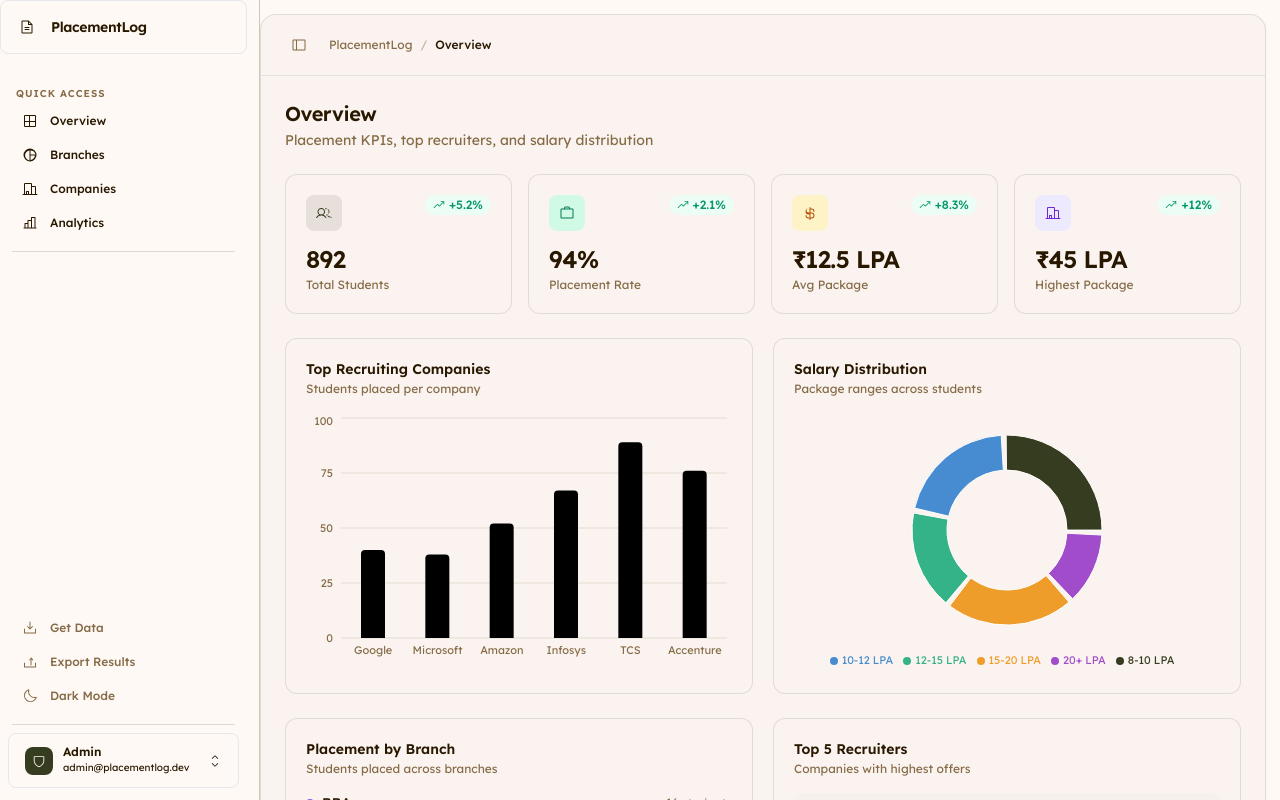
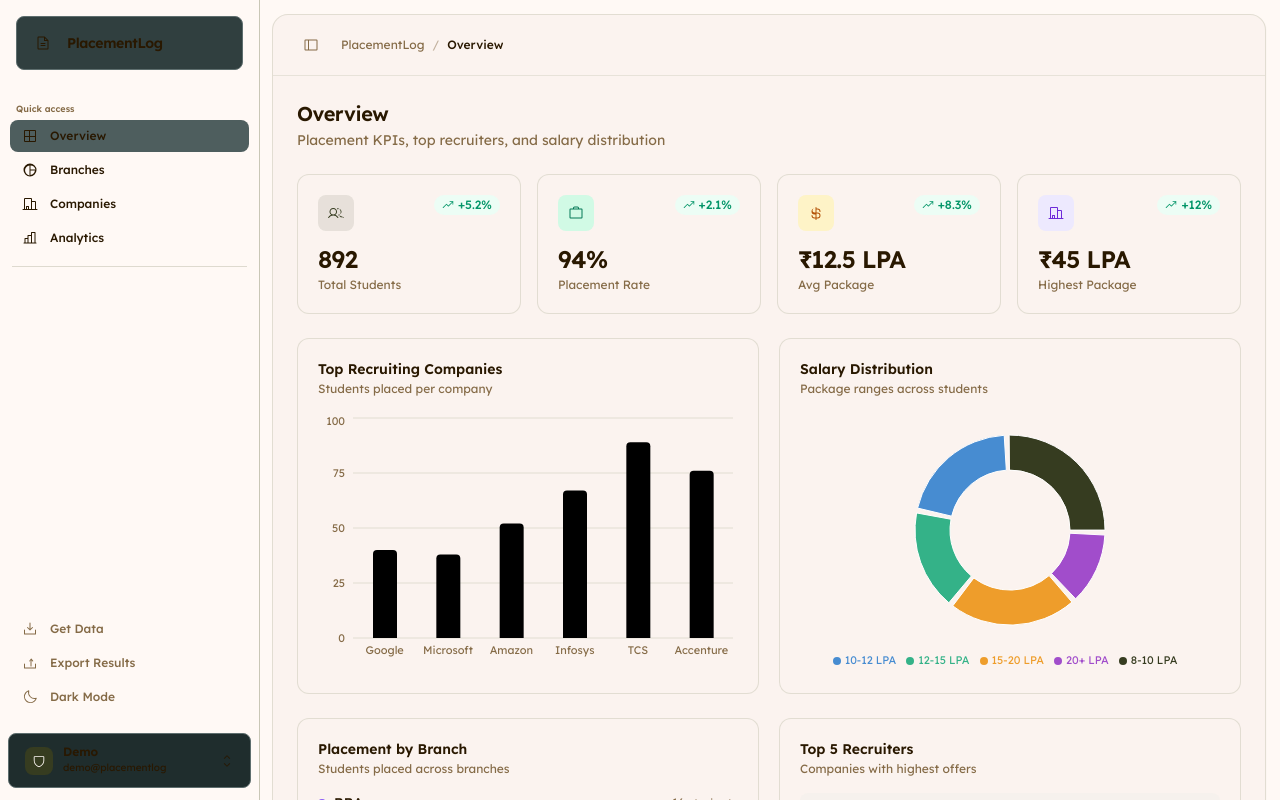
Before and after one commit to hebuildapps/placement-admin, a Next.js app: page /dashboard in a window 1280 px wide. Built offline with nearby package versions, Linux system fonts and the light colour scheme.

Commit message:
fix: design changes in sidebar, and global styles

```diff
--- a/app/globals.css
+++ b/app/globals.css
@@ -45,7 +45,6 @@
     --accent: 180 8% 30%;
     --accent-foreground: 30 3% 76%;
     --sidebar:179.99 8.21% 31.23%;
-    --border-accent:180 7.83% 40%;
 }
 
 html {
--- a/components/sidebar.tsx
+++ b/components/sidebar.tsx
@@ -196,7 +196,7 @@ export default function Sidebar({
     <>
       <aside
         className={`
-          flex flex-col h-screen border-r border-r-transparent bg-background pr-3
+          flex flex-col h-screen border-r border-r-transparent bg-background mr-3
           transition-all duration-300 ease-in-out flex-shrink-0
           hover:border-r-border
           ${collapsed ? "w-[64px]" : "w-[260px]"}
@@ -204,7 +204,7 @@ export default function Sidebar({
       >
         {/* ── Logo ──────────────────────────────────────────── */}
         <div
-          className={`flex items-center gap-2.5 rounded-lg border border-border-accent/20 px-3 py-3 mb-4 ${collapsed ? "justify-center px-0" : ""}`}
+          className={`flex items-center gap-2.5 rounded-lg bg-[#303f3f] border border-[#5e6e6e] px-3 py-3 m-4 ${collapsed ? "justify-center px-0 bg-background" : ""}`}
         >
           <div className="w-7 h-7 rounded-lg bg-transparent flex items-center justify-center flex-shrink-0">
             <svg
@@ -224,7 +224,7 @@ export default function Sidebar({
 
         {/* ── Nav group label ────────────────────────────────── */}
         {!collapsed && (
-          <p className="text-[10px] font-semibold uppercase tracking-widest text-muted-foreground pt-4 px-4 mb-1">
+          <p className="text-[9px] font-semibold text-muted-foreground pt-4 px-4 mb-1">
             Quick access
           </p>
         )}
@@ -248,7 +248,7 @@ export default function Sidebar({
                   ${collapsed ? "justify-center px-0 py-2.5 w-full" : "px-3 py-2"}
                   ${
                     effectiveActive
-                      ? "bg-sidebar brightness-115 text-foreground"
+                      ? "bg-[#4e5e5e] brightness-115 text-foreground"
                       : "text-foreground hover:bg-card/60 hover:text-foreground"
                   }
                 `}
@@ -317,16 +317,13 @@ export default function Sidebar({
           </button>
         </div>
 
-        {/* ── Separator ─────────────────────────────────────── */}
-        <div className="mx-3 my-2 border-t border-border/60" />
-
         {/* ── Account selector ──────────────────────────────── */}
-        <div className="relative px-2 pb-3" ref={dropdownRef}>
+        <div className="relative px-2 pb-3 pt-4" ref={dropdownRef}>
           <button
             onClick={() => setAccountOpen((v) => !v)}
             title={collapsed ? "Admin" : undefined}
             className={`
-              w-full flex items-center gap-2.5 rounded-lg border border-border-accent border-brightness-125 hover:bg-muted/60 transition-all duration-150 cursor-pointer
+              w-full flex items-center gap-2.5 rounded-lg border bg-[#1f2d2d] border-[#5e6e6e] hover:bg-muted/60 transition-all duration-150 cursor-pointer
               ${collapsed ? "justify-center px-0 py-2" : "px-3 py-2"}
             `}
           >
@@ -339,10 +336,10 @@ export default function Sidebar({
                 </div>
                 <div className="flex-1 text-left min-w-0">
                   <p className="text-xs font-semibold text-foreground leading-none truncate">
-                    Admin
+                    Demo
                   </p>
                   <p className="text-[10px] text-foreground mt-0.5 truncate">
-                    admin@placementlog.dev
+                    demo@placementlog
                   </p>
                 </div>
                 <IconCaretUpDown className="w-3.5 h-3.5 text-foreground flex-shrink-0" />
@@ -354,7 +351,7 @@ export default function Sidebar({
           {accountOpen && (
             <div
               className={`
-                absolute bottom-full mb-1 z-50 bg-card/20 border border-border-accent shadow-lg rounded-xl overflow-hidden
+                absolute bottom-full mb-1 z-50 bg-card/20 border border-bdr-accent shadow-lg rounded-xl overflow-hidden
                 ${collapsed ? "left-full ml-2 w-40" : "left-2 right-2"}
               `}
             >
```
